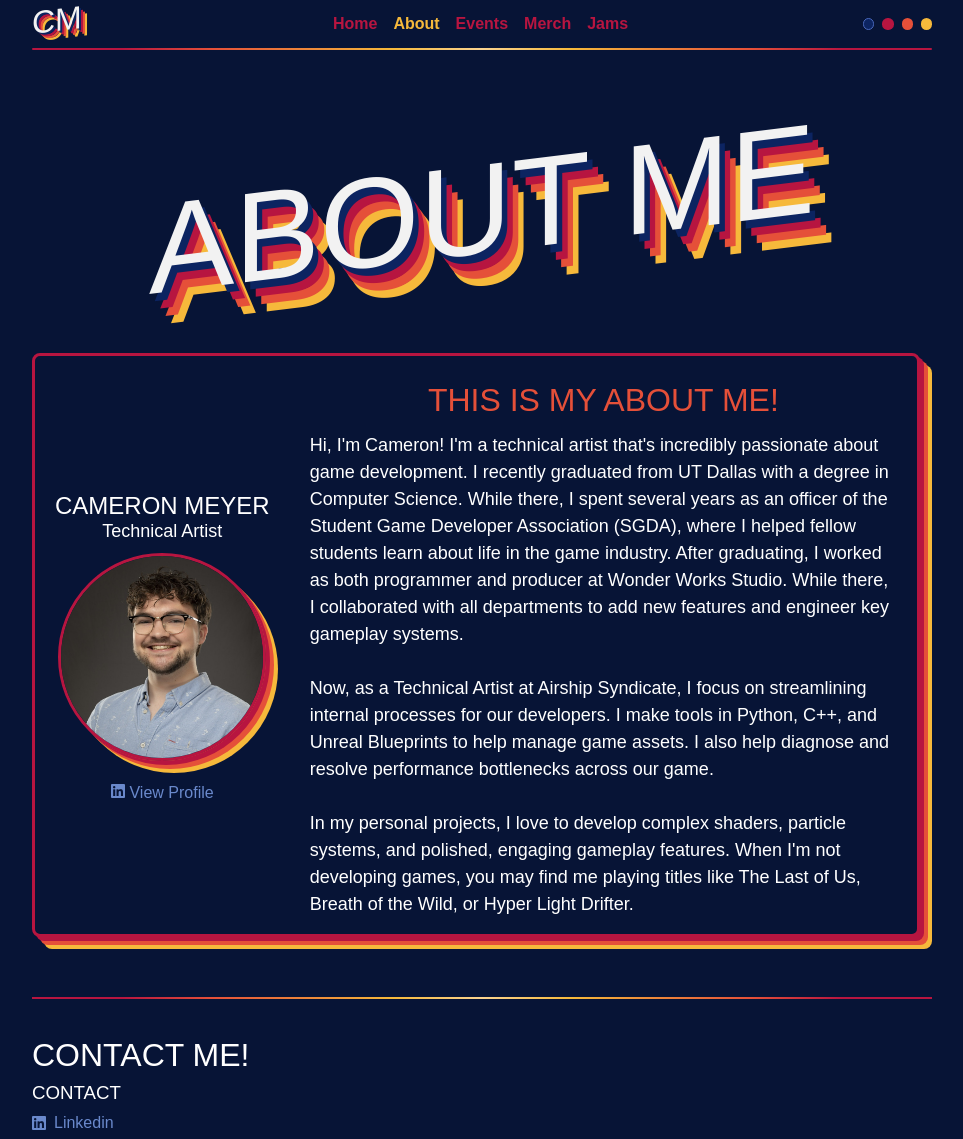
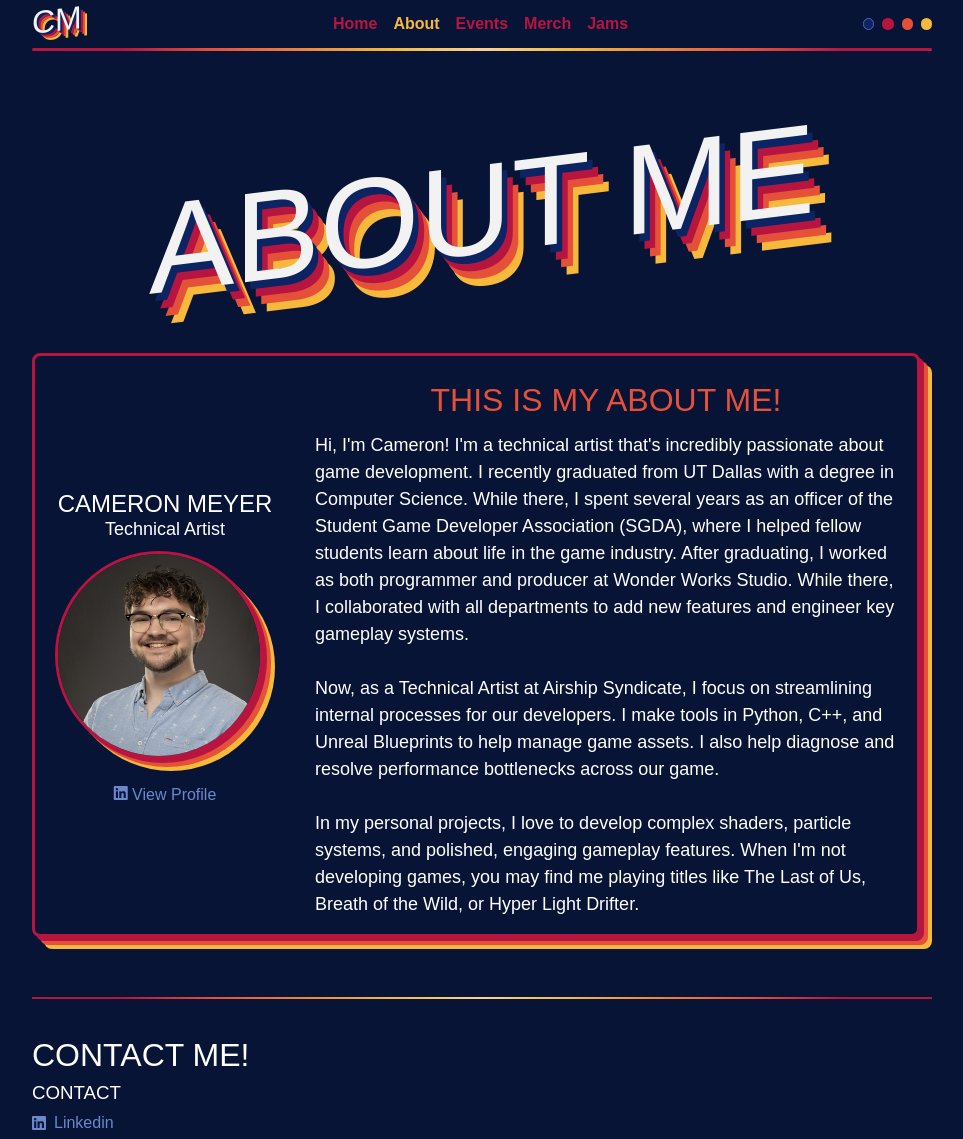
Before and after one commit to cameronmeyer/cameronmeyer.github.io, a Jekyll site: the page built from _pages/about.md, in a window 1280 px wide and 1139 px high. Shown: the whole window, without its empty margins (158-1121 px from the left). Built offline with Jekyll 4.4.1, drawn with Linux system fonts in a browser that asks for light colours; some web fonts are replaced; comment, search, counter and statistics services are not loaded.

Commit message:
Final Project Card Sizing, Border Tweaks, Circular Bordered Image Tweaks

```diff
--- a/_pages/about.md
+++ b/_pages/about.md
@@ -13,8 +13,8 @@
     <div class="flex flex-column items-center align-center self-center flex-noshrink pb-2 px-5 pt-5">
         <h1 class="mx-0 mt-2 mb-0 font-2xl line-1 c-white">Cameron Meyer</h1>
         <p class="mt-0 mb-2 font-lg c-white">Technical Artist</p>
-        <img class="border-image mb-5" src="/assets/images/cameron.JPG" alt="Cameron's Portrait" style="width: 13rem; height: 13rem;"/>
-        <a class="mb-3" href="https://www.linkedin.com/in/cameron-meyer/">
+        <img class="border-image-circle mb-5" src="/assets/images/cameron.JPG" alt="Cameron's Portrait" style="width: 13rem; height: 13rem;"/>
+        <a class="mt-3 mb-3" href="https://www.linkedin.com/in/cameron-meyer/">
             <i class="icon-linkedin"></i>
             View Profile
         </a>
--- a/_sass/_border.scss
+++ b/_sass/_border.scss
@@ -1,32 +1,36 @@
 @import '_colors';
 
+$box-border: .2rem;
 $box-shadow-x: .25rem;
 $box-shadow-y: .25rem;
 $box-shadow-x-hover: .1rem;
 $box-shadow-y-hover: .1rem;
 
-.border, .border-button, .border-image div.border, a.border-button {
+.border, .border-button, a.border-button, .border-image, .border-image-circle, .border-plain {
+    //color: $clr-white;
+    background-color: $clr-black;
+    border: $box-border solid $clr-jalapeno-red;
+}
+
+.border, .border-image, .border-image-circle {
     margin-right: $box-shadow-x*3;
     margin-bottom: $box-shadow-y*3;
-    //color: $clr-white;
-    background-color: $clr-black;
-    border: .2rem solid $clr-jalapeno-red;
-}
-
-.border, .border-image {
     box-shadow: $box-shadow-x $box-shadow-y $clr-jalapeno-red, $box-shadow-x*2 $box-shadow-y*2 $clr-mandarin-red, $box-shadow-x*3 $box-shadow-y*3 $clr-squash-blossom;
 }
 
 .border-button {
+    margin-right: $box-shadow-x*4.5;
+    margin-bottom: $box-shadow-y*4.5;
     transition: border .2s ease-in-out, box-shadow .25s ease-in-out;
 }
 
 .border-button img {
-    border: .2rem solid $clr-jalapeno-red;
+    border: $box-border solid $clr-jalapeno-red;
+    border-radius: .5rem;
 }
 
 .border-button:hover {
-    border: .2rem solid $clr-squash-blossom;
+    border: $box-border solid $clr-squash-blossom;
     box-shadow: $box-shadow-x*1.5 $box-shadow-y*1.5 $clr-squash-blossom, $box-shadow-x*3 $box-shadow-y*3 $clr-mandarin-red, $box-shadow-x*4.5 $box-shadow-y*4.5 $clr-jalapeno-red;
     transition: box-shadow .2s ease-in-out, border .2s ease-in-out;
     //border: 1px solid $clr-squash-blossom;
@@ -35,7 +39,10 @@
 }
 
 .border-image {
-    border: .2rem solid $clr-jalapeno-red;
+    border-radius: .5rem;
+}
+
+.border-image-circle {
     border-radius: 50%;
     //box-shadow: $box-shadow-x*1.5 $box-shadow-y*1.5 $clr-squash-blossom, $box-shadow-x*3 $box-shadow-y*3 $clr-mandarin-red, $box-shadow-x*4.5 $box-shadow-y*4.5 $clr-jalapeno-red;
 }
--- a/_sass/includes/navbar.scss
+++ b/_sass/includes/navbar.scss
@@ -44,18 +44,11 @@
     }
 
     .gradient-line {
-        height: .15rem;
-        border-radius: 3px;
+        height: .2rem;
+        width: auto;
+        border-radius: .1rem;
         background: linear-gradient(90deg, $clr-jalapeno-red 10%, $clr-mandarin-red 20%, $clr-squash-blossom 40%, $clr-flat-flesh 50%, $clr-squash-blossom 60%, $clr-mandarin-red 80%, $clr-jalapeno-red 90%);
     }
-
-    .logo {
-        height: 1.75rem;
-        width: 4.8125rem;
-        object-fit: contain;
-    }
-
-    $link-darken: 20;
 
     .link {
         color: $clr-jalapeno-red;
```
Also changed, not shown: _includes/projects.html (+6 -1 lines), _pages/jellyfish.md (+1 -1 lines).
